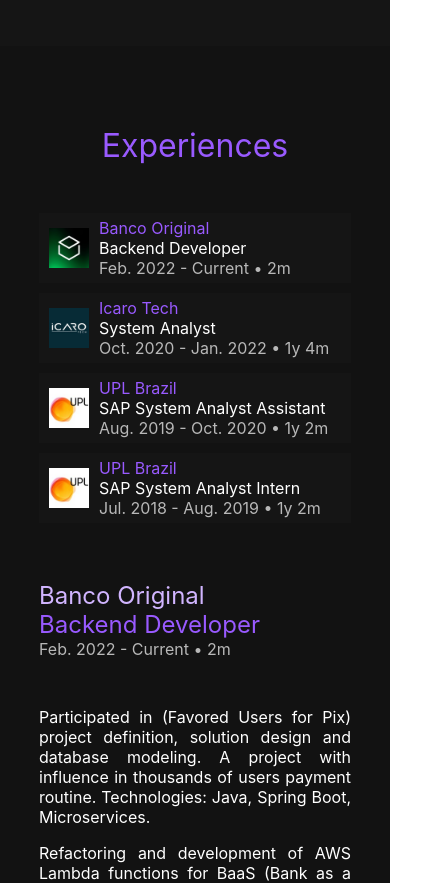
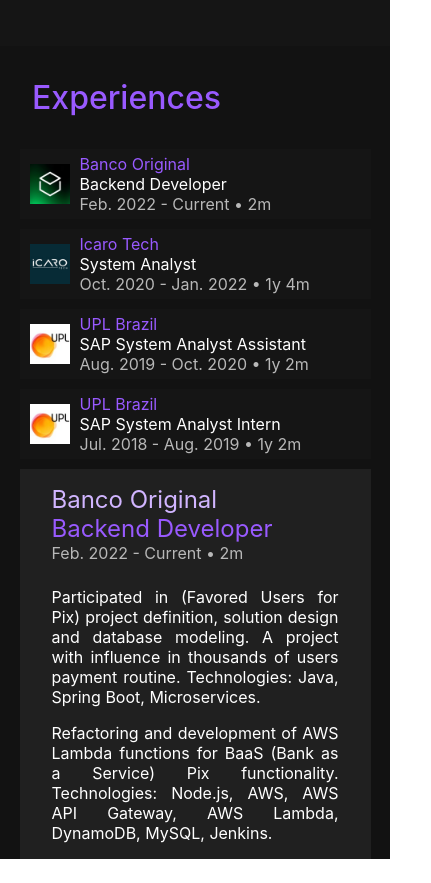
Before and after one commit to BrunoUemura/hidefolio, a React (Vite) app: page / in a window 390 px wide. Shown: the part 1883-2766 px from the top of the page, 431 px wide, since content can reach past the window. After the commit the page ends 2742 px from the top, so only its background shows below. Built offline with nearby package versions, Linux system fonts and the light colour scheme.

Commit message:
Adjust in responsive design for experiences

```diff
--- a/index.html
+++ b/index.html
@@ -4,7 +4,7 @@
     <meta charset="UTF-8" />
     <link rel="icon" type="image/svg+xml" href="/src/favicon.svg" />
     <meta name="viewport" content="width=device-width, initial-scale=1.0" />
-    <title>Vite App</title>
+    <title>HideFolio</title>
   </head>
   <body>
     <div id="root"></div>
--- a/src/components/Experiences/styles.module.scss
+++ b/src/components/Experiences/styles.module.scss
@@ -1,31 +1,33 @@
 .experiences {
   display: flex;
   flex-direction: column;
-  justify-content: center;
-  align-items: center;
   width: var(--section-size);
-  padding: 5rem 0rem;
+  height: max-content;
   background-color: var(--second-black);
+  padding: 2rem 0rem;
 }
 
 .title {
   font-size: xx-large;
+  font-weight: 500;
   color: var(--first-purple);
-  padding-bottom: 3rem;
+  padding: 2rem;
 }
 
 .details {
   display: flex;
   flex-direction: row;
   justify-content: center;
-  align-items: center;
+  width: 100%;
 }
 
 .jobs {
   display: flex;
   flex-direction: column;
+  justify-content: space-around;
   width: 40%;
-  padding: 0rem 5rem;
+  height: 100%;
+  padding-left: 2rem;
 
   .job {
     display: flex;
@@ -68,7 +70,10 @@
   display: flex;
   flex-direction: column;
   width: 60%;
-  padding: 0rem 5rem;
+  height: 100%;
+  margin-right: 2rem;
+  padding: 2rem;
+  background-color: var(--fourth-black);
 
   .companyName {
     color: var(--third-purple);
@@ -81,7 +86,7 @@
   }
 
   .jobDescription {
-    padding-top: 2rem;
+    padding-top: 0.5rem;
     color: var(--first-white);
 
     p {
@@ -96,17 +101,29 @@
 }
 
 @media screen and (max-width: 1024px) {
+  .experiences {
+    padding: 0rem;
+  }
+
   .details {
     flex-direction: column;
+    justify-content: center;
+    align-items: center;
   }
 
   .jobs {
-    width: 80%;
-    padding-bottom: 3rem;
+    width: 90%;
+    padding: 0rem;
   }
 
   .jobDetail {
-    width: 80%;
+    width: 90%;
+    margin: 0rem;
+    padding: 1rem 0rem;
+
+    span {
+      padding: 0rem 2rem;
+    }
   }
 }
 
@@ -115,9 +132,3 @@
     width: 100%;
   }
 }
-
-@media screen and (max-width: 530) {
-}
-
-@media screen and (max-width: 375px) {
-}
```
